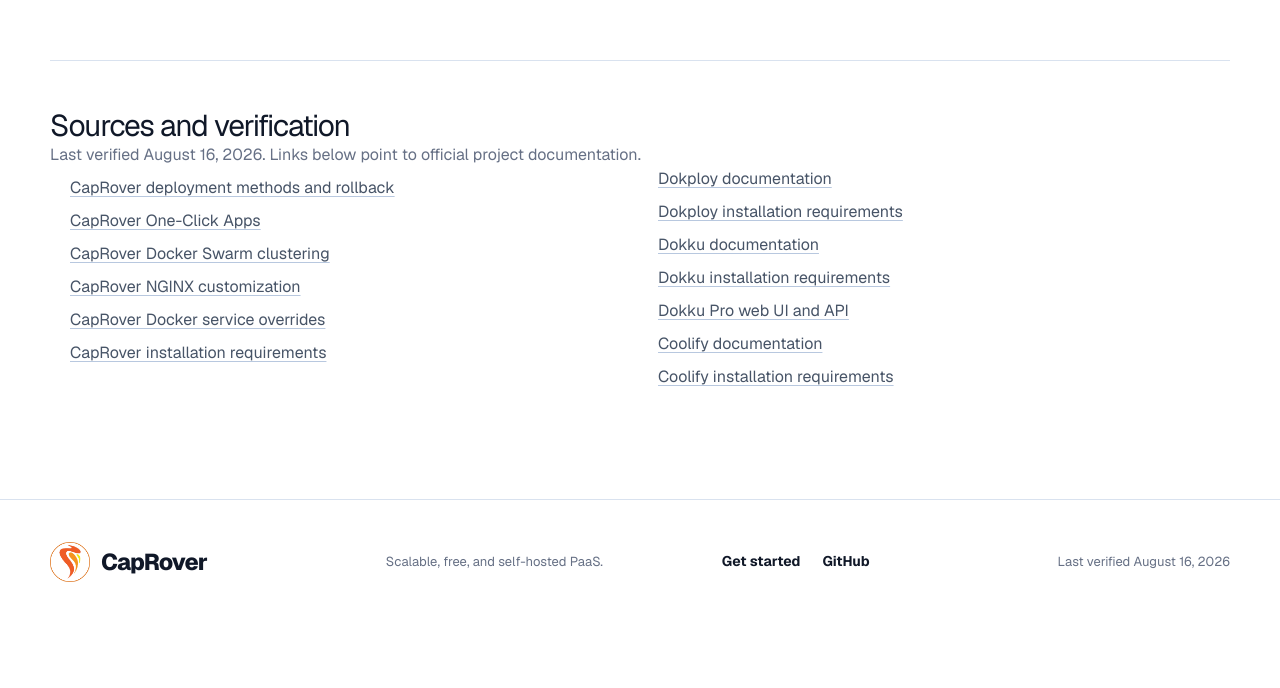
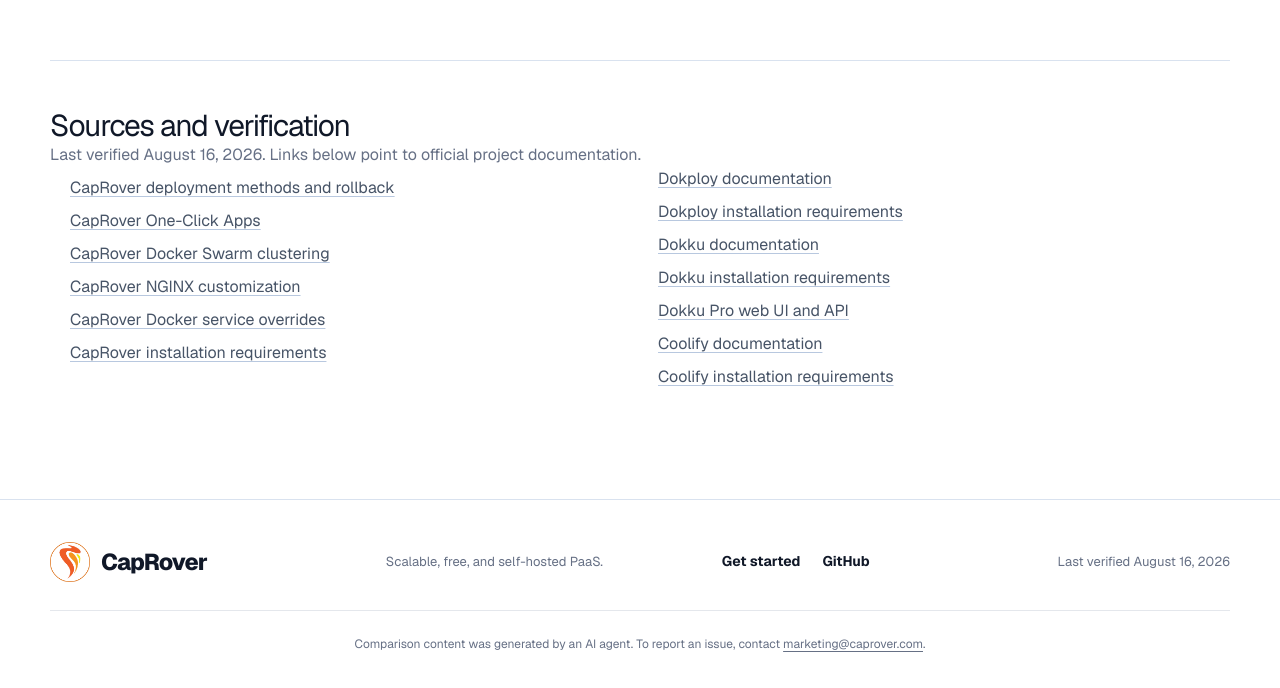
Before and after one commit to caprover/caprover-website, a Next.js app in the folder homepage/: page /compare in a window 1280 px wide. Shown: the part 3783-4471 px from the top of the page. Before the commit the page ends 4407 px from the top, so only its background shows below. Built offline with nearby package versions, Linux system fonts and the light colour scheme.

Commit message:
add AI disclaimer to comparison pages

```diff
--- a/homepage/app/compare/comparison.css
+++ b/homepage/app/compare/comparison.css
@@ -80,6 +80,8 @@
 .compare-footer{border-top:1px solid #d9e2ef;padding:42px 0;margin-top:40px}
 .compare-footer-grid{display:grid;grid-template-columns:1fr 1fr 1fr auto;align-items:center;gap:24px}
 .compare-footer p,.compare-footer small{color:var(--compare-muted);font-size:13px}.compare-footer-grid>div{display:flex;gap:22px;font-size:14px;font-weight:650}
+.compare-footer .compare-disclaimer{margin-top:28px;margin-bottom:0;padding-top:24px;border-top:1px solid #e4e7ec;text-align:center;font-size:12px;line-height:1.6}
+.compare-disclaimer a{text-decoration:underline;text-underline-offset:3px}
 @media(max-width:900px){.compare-shell{width:calc(100% - 48px)}.compare-hero h1{font-size:49px}.prose-grid,.article-layout,.simplicity-power{grid-template-columns:1fr}.matchup-grid{grid-template-columns:1fr}.compare-footer-grid{grid-template-columns:1fr 1fr}.source-links ul{columns:1}.proof-strip{grid-template-columns:1fr 1fr}.proof-strip>div:nth-child(2){border-right:0}.proof-strip>div:nth-child(-n+2){border-bottom:1px solid #e4e7ec}.compare-cta{align-items:flex-start;flex-direction:column}.compare-cta-links{flex-wrap:wrap}}
 @media(max-width:640px){.compare-shell{width:calc(100% - 32px)}.compare-header{height:68px}.compare-header-links a:first-child{display:none}.compare-header-links{gap:18px}.compare-logo{font-size:20px}.compare-logo img{width:34px;height:34px}.compare-hero{padding:75px 0 42px}.compare-hero h1{font-size:39px}.compare-lead{font-size:17px}.compare-section{padding:48px 0}.choice-grid,.migration-grid{grid-template-columns:1fr}.article-layout{gap:20px}.article-layout article,.simplicity-power article{padding:26px 22px}.prose-grid h2,.compare-heading h2,.compare-section>h2{font-size:34px}.compare-footer-grid{grid-template-columns:1fr}.comparison-table th,.comparison-table td,.two-column-table th,.two-column-table td{padding:14px}.proof-strip{grid-template-columns:1fr}.proof-strip>div{border-right:0;border-bottom:1px solid #e4e7ec}.proof-strip>div:last-child{border-bottom:0}.resource-callout{grid-template-columns:1fr;padding:28px 24px}.resource-number{font-size:48px}.compare-cta{padding:30px 24px}.compare-cta h2{font-size:29px}.compare-cta-links{width:100%;flex-direction:column}.compare-button{width:100%}}
 @media(prefers-reduced-motion:reduce){.matchup-card{transition:none}}
--- a/homepage/app/compare/components.tsx
+++ b/homepage/app/compare/components.tsx
@@ -50,6 +50,10 @@
         <div><a href={DOCS}>Get started</a><a href={GITHUB}>GitHub</a></div>
         <small>Last verified {verifiedDate}</small>
       </div>
+      <p className="compare-shell compare-disclaimer">
+        Comparison content was generated by an AI agent. To report an issue, contact{" "}
+        <a href="mailto:marketing@caprover.com">marketing@caprover.com</a>.
+      </p>
     </footer>
   );
 }
```
Also changed, not shown: 1 other file (tests, documents, lock files or other folders).
